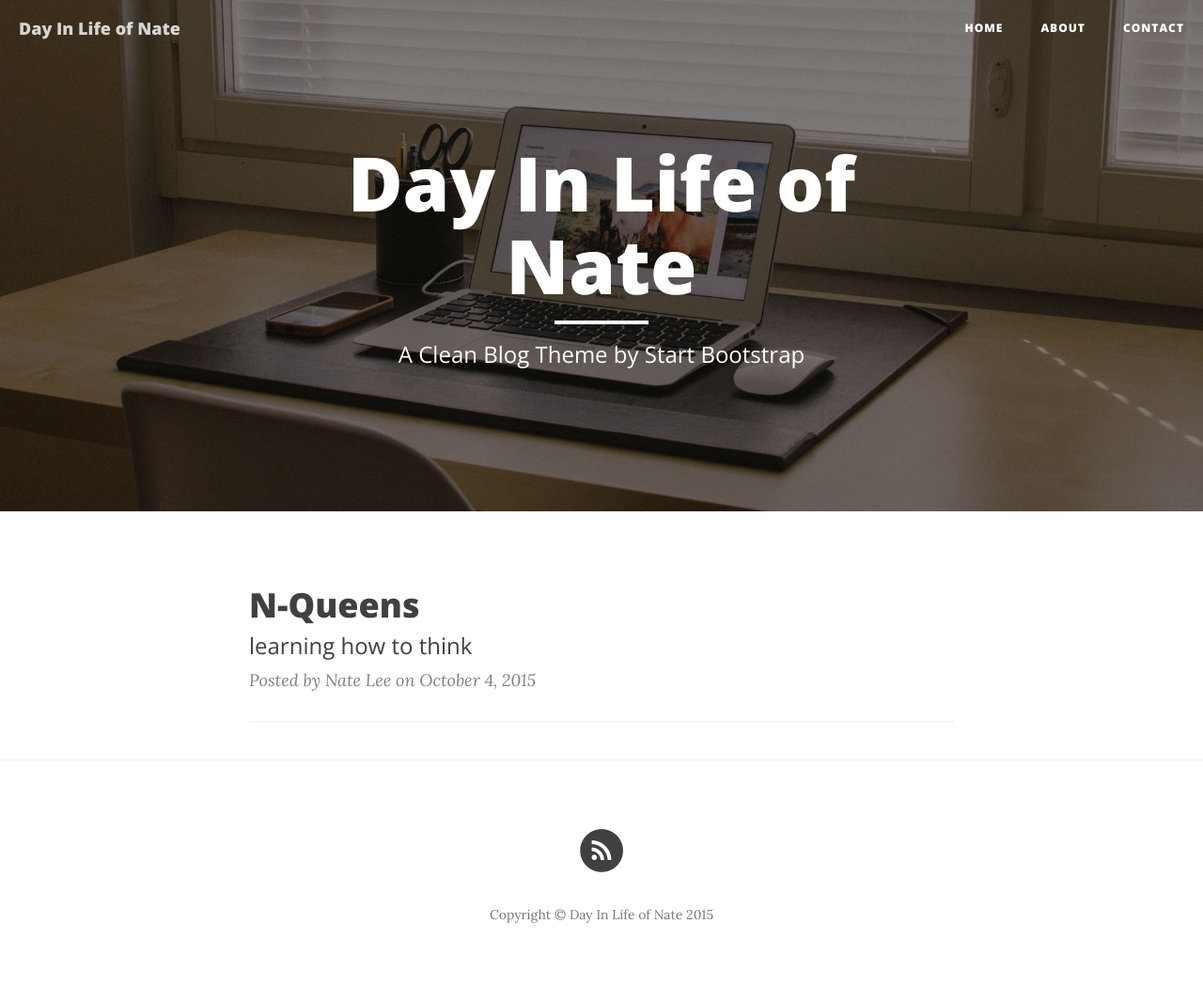
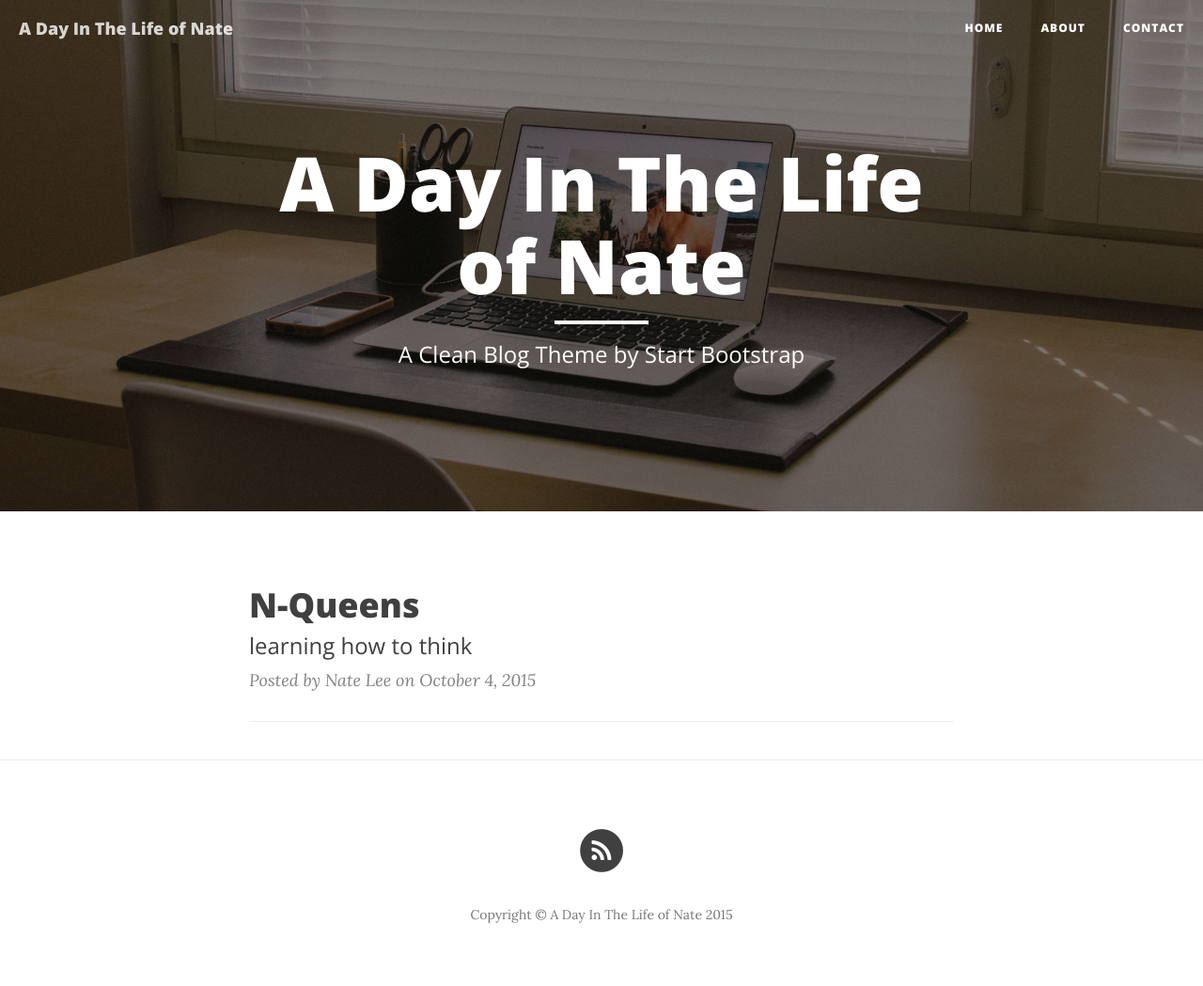
Before and after one commit to natejlee/blog, a Jekyll site: the page built from index.html, in a window 1280 px wide. Shown: the whole page at 94% size. Built offline with Jekyll 4.4.1, drawn with Linux system fonts in a browser that asks for light colours; nearby versions of some CDN libraries; the list of posts is cut into pages by our own code.

Commit message:
changed title of index

```diff
--- a/_config.yml
+++ b/_config.yml
@@ -1,5 +1,5 @@
 # Site settings
-title: Day In Life of Nate
+title: A Day In The Life of Nate
 header-img: img/home-bg.jpg
 # email: your-email@yourdomain.com
 description: "Life as a Makersquare Student. Cohort MKS23 LA"
```
